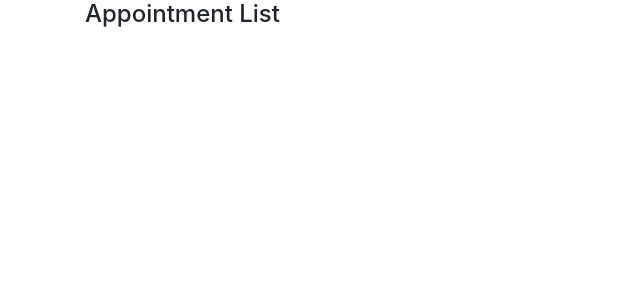
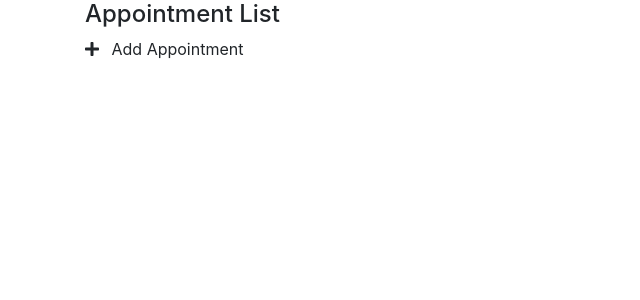
Before and after one commit to jcoz1968/vue-interface, a Vue app: page / in a window 1280 px wide. Shown: the top 300 px of the page, without its empty margins (0-640 px from the left). Built offline with nearby package versions, Linux system fonts and the light colour scheme.

Commit message:
font awesome component

```diff
--- a/src/App.vue
+++ b/src/App.vue
@@ -1,10 +1,12 @@
 <template>
   <div id="main-app" class="container">
     <h4>{{title}}</h4>
+    <font-awesome-icon icon="plus" class="mr-2" /> Add Appointment
   </div>
 </template>
 
 <script>
+import {FontAwesomeIcon} from '@fortawesome/vue-fontawesome';
 
 export default {
   name: 'MainApp',
@@ -12,6 +14,9 @@ export default {
     return {
       title: "Appointment List"
     }
+  },
+  components: {
+    FontAwesomeIcon
   }
 }
 </script>
```
